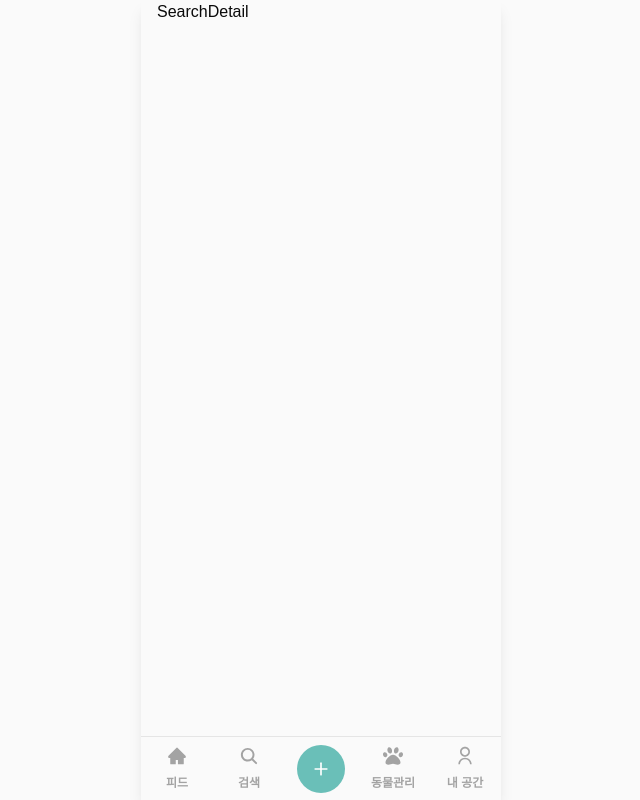
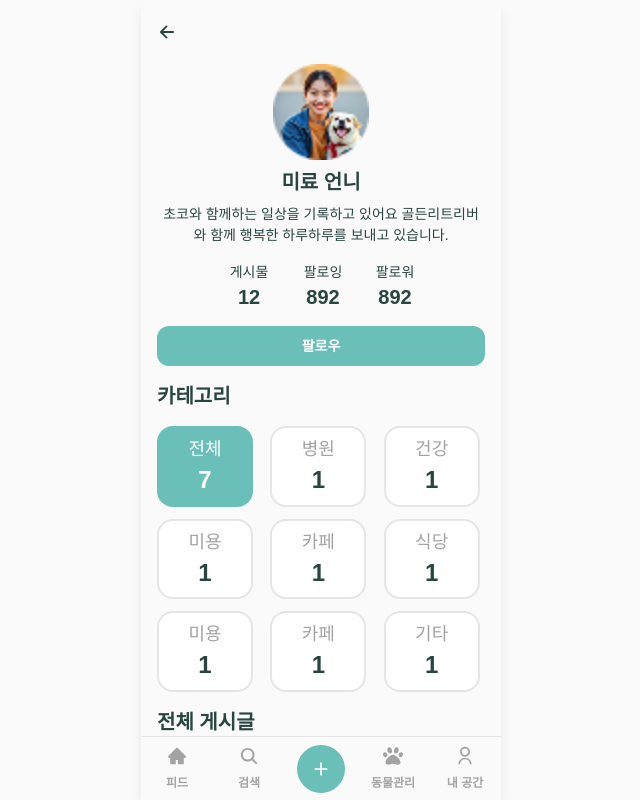
Before and after one commit to dlsqja/jellypaw, a React (Vite) app in the folder frontend/jellypaw-web/: page /search/1 in a window 1280 px wide. Shown: the whole page, without its empty margins (319-959 px from the left). Built offline with nearby package versions, Linux system fonts and the light colour scheme; a web font is replaced by a local one.

Commit message:
feat : 사용자 검색 기능 추가

```diff
--- a/frontend/jellypaw-web/src/pages/Mypage/MyProfile/MyProfile.tsx
+++ b/frontend/jellypaw-web/src/pages/Mypage/MyProfile/MyProfile.tsx
@@ -23,8 +23,8 @@ export default function MyProfile() {
           </div>
         </div>
       </CardHeader>
-      <CardContent className="flex flex-col gap-4 pt-4">
-        <div className="w-72 h-12 flex justify-center items-center gap-5">
+      <CardContent className="flex flex-col gap-4 pt-4 justify-center items-center">
+        <div className="w-72 h-12 flex justify-center items-center gap-8">
           <div className="w-11 h-12 flex flex-col items-center">
             <div className="justify-center text-aqua-500 p2">게시물</div>
             <div className="justify-center text-aqua-500 h4-b">{profileData.postCount}</div>
--- /dev/null
+++ b/frontend/jellypaw-web/src/pages/Search/PersonSearch/PersonSearchDetail.tsx
@@ -0,0 +1,160 @@
+import { useState } from 'react';
+import BackHeader from '@/components/headers/BackHeader';
+import SearchProfile from './SearchProfile';
+import { Button } from '@/components/ui/button';
+import { Card, CardContent } from '@/components/ui/card';
+import ArticleBox from '@/pages/Mypage/components/ArticleBox';
+
+// 카테고리 더미 데이터
+const categoriesData = [
+  { label: '전체' },
+  { label: '병원' },
+  { label: '건강' },
+  { label: '미용' },
+  { label: '카페' },
+  { label: '식당' },
+  { label: '미용' },
+  { label: '카페' },
+  { label: '기타' },
+];
+
+// 게시글 더미 데이터
+const articlesData = [
+  {
+    articleId: 1,
+    category: '전체',
+    imageUrl: '/src/assets/articles/게시글 사진.png',
+    title: '공원에서 즐거운 시간',
+    date: '2024.01.15',
+    content: '초코가 공원에서 신나게 뛰어노는 모습이에요! 날씨가 너무 좋아서 오랫동안 산책했어요.',
+    likeCount: 124,
+    commentCount: 18,
+  },
+  {
+    articleId: 2,
+    imageUrl: '/src/assets/articles/게시글 사진.png',
+    category: '병원',
+    title: '병원 견학 후기',
+    date: '2024.01.10',
+    content: '오늘 병원에 가서 건강 검진을 받았어요. 초코는 정말 착하게 잘 행동했답니다.',
+    likeCount: 89,
+    commentCount: 12,
+  },
+  {
+    articleId: 3,
+    category: '건강',
+    imageUrl: '/src/assets/articles/게시글 사진.png',
+    title: '건강 검진 후기',
+    date: '2024.01.10',
+    content: '오늘 건강 검진을 받았어요. 초코는 정말 착하게 잘 행동했답니다.',
+    likeCount: 89,
+    commentCount: 12,
+  },
+  {
+    articleId: 4,
+    category: '미용',
+    imageUrl: '/src/assets/articles/게시글 사진.png',
+    title: '미용 후기',
+    date: '2024.01.10',
+    content: '오늘 미용을 받았어요. 초코는 정말 착하게 잘 행동했답니다.',
+    likeCount: 89,
+    commentCount: 12,
+  },
+  {
+    articleId: 5,
+    category: '카페',
+    imageUrl: '/src/assets/articles/게시글 사진.png',
+    title: '카페 후기',
+    date: '2024.01.10',
+    content: '오늘 카페를 받았어요. 초코는 정말 착하게 잘 행동했답니다.',
+    likeCount: 89,
+    commentCount: 12,
+  },
+  {
+    articleId: 6,
+    category: '식당',
+    imageUrl: '/src/assets/articles/게시글 사진.png',
+    title: '식당 후기',
+    date: '2024.01.10',
+    content: '오늘 식당을 받았어요. 초코는 정말 착하게 잘 행동했답니다.',
+    likeCount: 89,
+    commentCount: 12,
+  },
+  {
+    articleId: 7,
+    category: '기타',
+    imageUrl: '/src/assets/articles/게시글 사진.png',
+    title: '기타 후기',
+    date: '2024.01.10',
+    content: '오늘 기타를 받았어요. 초코는 정말 착하게 잘 행동했답니다.',
+    likeCount: 89,
+    commentCount: 12,
+  },
+];
+
+export default function PersonSearchDetail() {
+  const [activeCategory, setActiveCategory] = useState<number>(0);
+
+  const selectedCategoryLabel = categoriesData[activeCategory].label;
+  const filteredArticles = articlesData.filter((article) => (selectedCategoryLabel === '전체' ? true : article.category === selectedCategoryLabel));
+
+  // 카테고리별 게시글 수 계산
+  const getCategoryCount = (categoryLabel: string) => {
+    // 전체면 게시글 리스트 길이 반환
+    if (categoryLabel === '전체') {
+      return articlesData.length;
+    }
+    // 카테고리별 게시글 수 반환
+    return articlesData.filter((article) => article.category === categoryLabel).length;
+  };
+
+  return (
+    <>
+      <BackHeader title="" />
+      {/* 프로필 */}
+      <SearchProfile />
+      {/* 카테고리 */}
+      <div className="flex flex-col gap-4 pt-4">
+        <p className="text-aqua-500 h4-b">카테고리</p>
+        <div className="grid grid-cols-3 gap-3">
+          {categoriesData.map((category, index) => (
+            <Button
+              key={index}
+              size="lg"
+              shape={activeCategory === index ? 'solid' : 'outline'}
+              tone={activeCategory === index ? 'aqua' : 'white'}
+              borderTone="gray"
+              className={`rounded-[16px] py-2 h-full ${activeCategory === index ? 'border-0' : 'border-2'}`}
+              onClick={() => setActiveCategory(index)}
+            >
+              <div className="inline-flex flex-col items-center">
+                <span className={`h5 ${activeCategory === index ? 'text-white' : 'text-gray-300'}`}>{category.label}</span>
+                {/* 카테고리별 게시글 수 계산한 값으로 표시 */}
+                <span className={`h3-b ${activeCategory === index ? 'text-white' : 'text-aqua-500'}`}>{getCategoryCount(category.label)}</span>
+              </div>
+            </Button>
+          ))}
+        </div>
+        {/* 게시글 */}
+        <p className="text-aqua-500 h4-b">{categoriesData[activeCategory].label} 게시글</p>
+        <div className="mb-4">
+          <Card>
+            <CardContent className="pt-4">
+              {filteredArticles.map((article, index) => (
+                <ArticleBox
+                  key={index}
+                  imageUrl={article.imageUrl}
+                  title={article.title}
+                  date={article.date}
+                  content={article.content}
+                  likeCount={article.likeCount}
+                  commentCount={article.commentCount}
+                />
+              ))}
+            </CardContent>
+          </Card>
+        </div>
+      </div>
+    </>
+  );
+}
--- /dev/null
+++ b/frontend/jellypaw-web/src/pages/Search/PersonSearch/SearchProfile.tsx
@@ -0,0 +1,55 @@
+import { useState } from 'react';
+import { Button } from '@/components/ui/button';
+
+// 프로필 더미데이터
+const profileData = {
+  username: '미료 언니',
+  description: '초코와 함께하는 일상을 기록하고 있어요 골든리트리버와 함께 행복한 하루하루를 보내고 있습니다.',
+  postCount: 12,
+  followingCount: 892,
+  followerCount: 892,
+};
+
+export default function SearchProfile() {
+  const [isFollowing, setIsFollowing] = useState(false);
+
+  const handleFollowClick = () => {
+    setIsFollowing((prev) => !prev);
+  };
+
+  return (
+    <>
+      <div className="flex flex-col justify-center items-center gap-2">
+        <img className="w-24 h-24" src="/src/assets/search/person1.png" alt="프로필" />
+        <div className="text-aqua-500 h4-b">{profileData.username}</div>
+        <div className="text-aqua-500 p2 text-center break-words">{profileData.description}</div>
+      </div>
+
+      <div className="flex flex-col gap-4 pt-4 justify-center items-center">
+        <div className="w-72 h-12 flex justify-center items-center gap-8">
+          <div className="w-11 h-12 flex flex-col items-center">
+            <div className="justify-center text-aqua-500 p2">게시물</div>
+            <div className="justify-center text-aqua-500 h4-b">{profileData.postCount}</div>
+          </div>
+          <div className="w-10 h-12 flex flex-col items-center">
+            <div className="justify-center text-aqua-500 p2">팔로잉</div>
+            <div className="justify-center text-aqua-500 h4-b">{profileData.followingCount}</div>
+          </div>
+          <div className="w-10 h-12 flex flex-col items-center">
+            <div className="justify-center text-aqua-500 p2">팔로워</div>
+            <div className="justify-center text-aqua-500 h4-b">{profileData.followerCount}</div>
+          </div>
+        </div>
+        <Button
+          size="default"
+          shape={isFollowing ? 'outline' : 'solid'}
+          tone={isFollowing ? 'lightAqua' : 'aqua'}
+          borderTone={isFollowing ? 'default' : 'gray'}
+          onClick={handleFollowClick}
+        >
+          <span className={`p2-b ${isFollowing ? 'text-aqua-300' : 'text-white'}`}>{isFollowing ? '팔로잉' : '팔로우'}</span>
+        </Button>
+      </div>
+    </>
+  );
+}
--- a/frontend/jellypaw-web/src/pages/Search/Search.tsx
+++ b/frontend/jellypaw-web/src/pages/Search/Search.tsx
@@ -59,7 +59,7 @@ export default function Search() {
         {!searchValue &&
           recentSearch.map((item) => (
             <div key={item.id} className="flex flex-col mb-2">
-              <div className="flex justify-between items-center">
+              <div className="flex justify-between items-center cursor-pointer">
                 <IconText icon={LuClock3} label={item.name} iconTone="gray300" textStyle="p2" textTone="aqua500" />
                 <IoClose />
               </div>
--- a/frontend/jellypaw-web/src/pages/Search/SearchDetail.tsx
+++ /dev/null
@@ -1,3 +0,0 @@
-export default function SearchDetail() {
-  return <div>SearchDetail</div>;
-}
--- a/frontend/jellypaw-web/src/routers/index.tsx
+++ b/frontend/jellypaw-web/src/routers/index.tsx
@@ -8,7 +8,7 @@ import Menubar from '@/components/menubar/Menubar';
 import Write from '@/pages/Write/Write';
 import FeedDetail from '@/pages/Feed/FeedDetail';
 import authRoutes from './authRoutes';
-import SearchDetail from '@/pages/Search/SearchDetail';
+import PersonSearchDetail from '@/pages/Search/PersonSearch/PersonSearchDetail';
 import MyReservationDetail from '@/pages/Mypage/MyReservation/MyReservationDetail';
 import EditProfile from '@/pages/Mypage/MyProfile/EditProfile';
 
@@ -34,7 +34,7 @@ const mainRoutes = {
     },
     {
       path: '/search/:searchId',
-      element: <SearchDetail />,
+      element: <PersonSearchDetail />,
     },
     {
       path: '/write',
```
